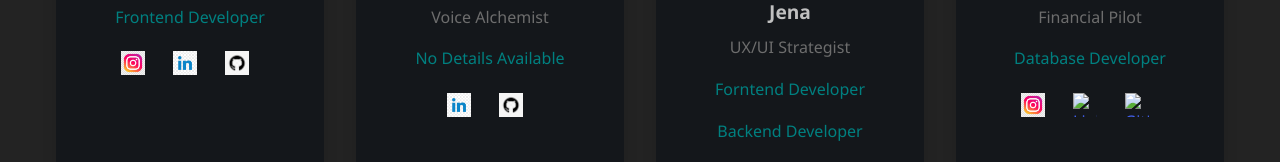
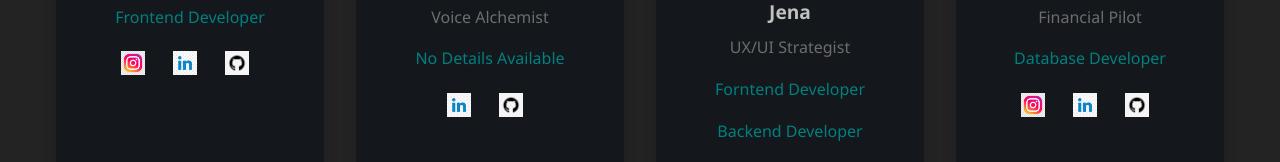
Before and after one commit to schr0dy-coder/TechRediva, a plain HTML site: page index.html in a window 1280 px wide. Shown: the part 1515-1677 px from the top of the page. Drawn offline with Linux system fonts and the light colour scheme; the site is published under a folder, as on GitHub Pages, so addresses that start at the root find nothing.

Commit message:
Update index.html

```diff
--- a/index.html
+++ b/index.html
@@ -290,14 +290,14 @@
                 </a>
                 <a href="#" class="social-link">
                   <img
-                    src="/images/linkedin.png"
+                    src="images/linkedin.png"
                     alt="LinkedIn"
                     class="social-icon"
                   />
                 </a>
                 <a href="#" class="social-link">
                   <img
-                    src="/images/github.png"
+                    src="images/github.png"
                     alt="GitHub"
                     class="social-icon"
                   />
```
